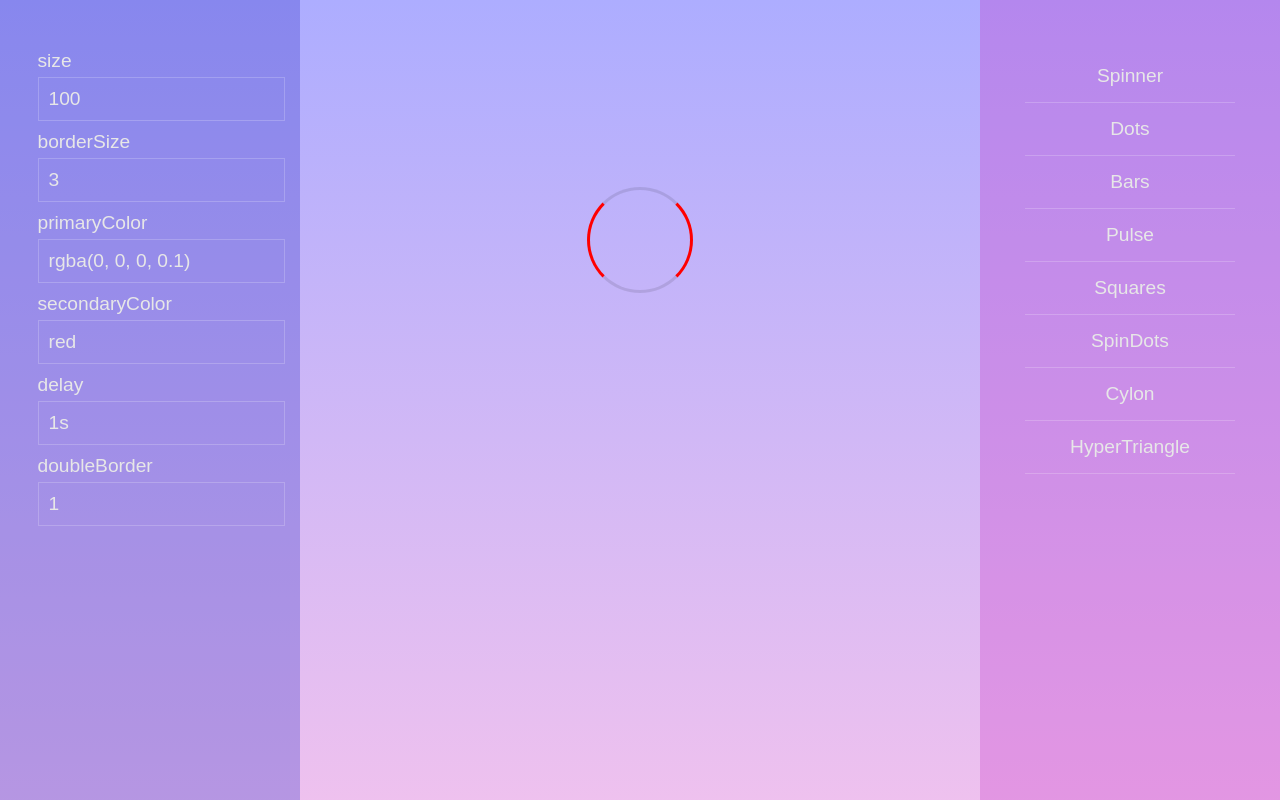
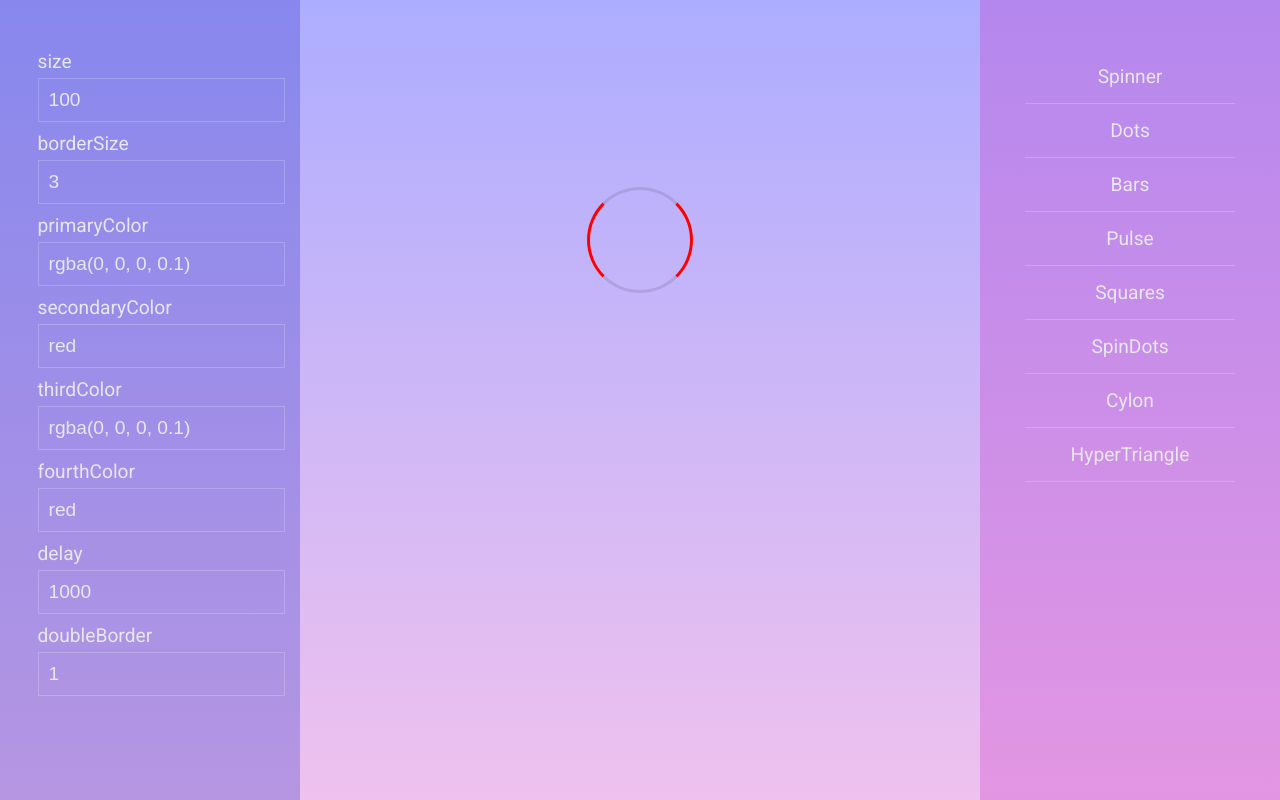
Before and after one commit to josue-rojas/react-loading, a React (Create React App) app: page / in a window 1280 px wide. Built offline with nearby package versions, Linux system fonts and the light colour scheme.

Commit message:
spinnig update

```diff
--- a/public/index.html
+++ b/public/index.html
@@ -5,6 +5,7 @@
     <meta name="viewport" content="width=device-width, initial-scale=1, shrink-to-fit=no">
     <meta name="theme-color" content="#000000">
     <link rel="manifest" href="%PUBLIC_URL%/manifest.json">
+    <link href="https://fonts.googleapis.com/css?family=Roboto" rel="stylesheet">
     <title>Loading Examples</title>
   </head>
   <body>
--- a/src/Components/Loaders/Spin.js
+++ b/src/Components/Loaders/Spin.js
@@ -16,11 +16,12 @@ export default class Spin extends Component{
     const style={
       width: this.props.size + 'px',
       height: this.props.size + 'px',
-      border: this.props.borderSize + 'px solid ' + this.props.primaryColor,
-      borderLeft: this.props.borderSize + 'px solid ' + this.props.secondaryColor,
-      borderRight: this.props.borderSize + 'px solid ' + (this.props.doubleBorder ? this.props.secondaryColor : this.props.primaryColor),
+      borderTop: this.props.borderSize + 'px solid ' + this.props.primaryColor,
+      borderRight: this.props.borderSize + 'px solid ' + this.props.secondaryColor,
+      borderBottom: this.props.borderSize + 'px solid ' + this.props.thirdColor,
+      borderLeft: this.props.borderSize + 'px solid ' + this.props.fourthColor,
       borderRadius: '100%',
-      animation: 'spin ' + this.props.delay + ' linear infinite'
+      animation: 'spin ' + this.props.delay + 'ms linear infinite'
     }
     return (
       <div style={style} className={this.props.className}/>
--- a/src/Components/View/LoaderMakers.js
+++ b/src/Components/View/LoaderMakers.js
@@ -12,8 +12,8 @@ import HyperTriangle from '../Loaders/HyperTriangle';
 
 class SpinnerMaker {
   static title = 'Spinner'
-  static titles = ['size', 'borderSize', 'primaryColor', 'secondaryColor', 'delay', 'doubleBorder']
-  static defaults = [100, 3, 'rgba(0, 0, 0, 0.1)', 'red', '1s', 1]
+  static titles = ['size', 'borderSize', 'primaryColor', 'secondaryColor', 'thirdColor', 'fourthColor', 'delay', 'doubleBorder']
+  static defaults = [100, 3, 'rgba(0, 0, 0, 0.1)', 'red', 'rgba(0, 0, 0, 0.1)', 'red', 1000, 1]
   static make(props = this.defaults){
     return (<Spin
       key={Math.random()}
@@ -21,8 +21,10 @@ class SpinnerMaker {
       borderSize={props[1]}
       primaryColor={props[2]}
       secondaryColor={props[3]}
-      delay={props[4]}
-      doubleBorder={props[5]}/>)
+      thirdColor={props[4]}
+      fourthColor={props[5]}
+      delay={props[6]}
+      doubleBorder={props[7]}/>)
   }
 }
 
@@ -66,7 +68,7 @@ class BarsMaker {
 class PulseMaker {
   static title = 'Pulse';
   static titles = ['maxSize', 'minSize', 'borderSize', 'color', 'delay']
-  static defaults = [100, 10, 1, 'rgb(223, 77, 255)',1000]
+  static defaults = [100, 10, 1, 'rgb(0, 200, 255)',1000]
   static make(props=this.defaults){
     return(
       <Pulse
--- a/src/index.css
+++ b/src/index.css
@@ -10,6 +10,7 @@ body {
   min-height: 100vh;
   overflow-x: hidden;
   font-size: 1.2rem;
+  font-family: 'Roboto', sans-serif;
 }
 
 a{
```
